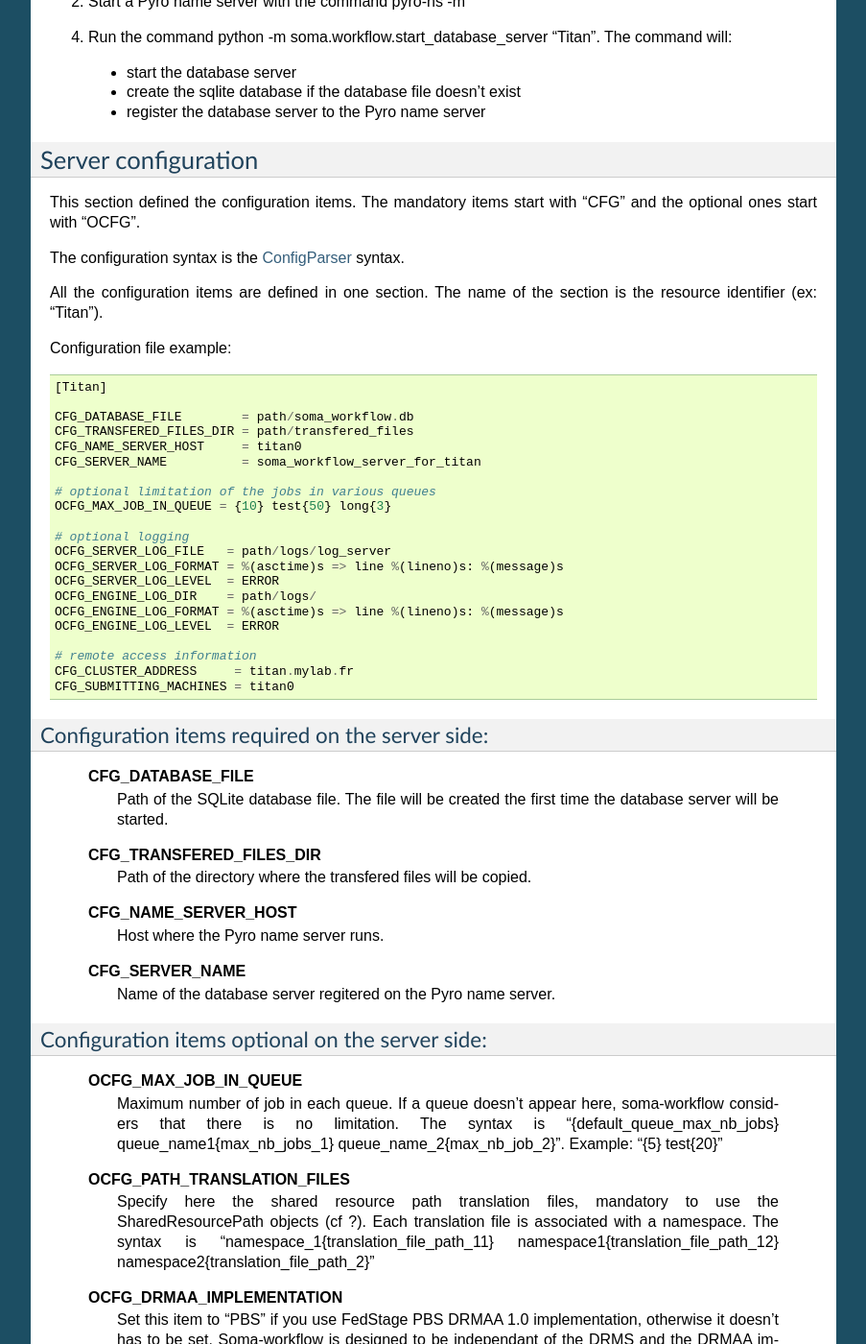
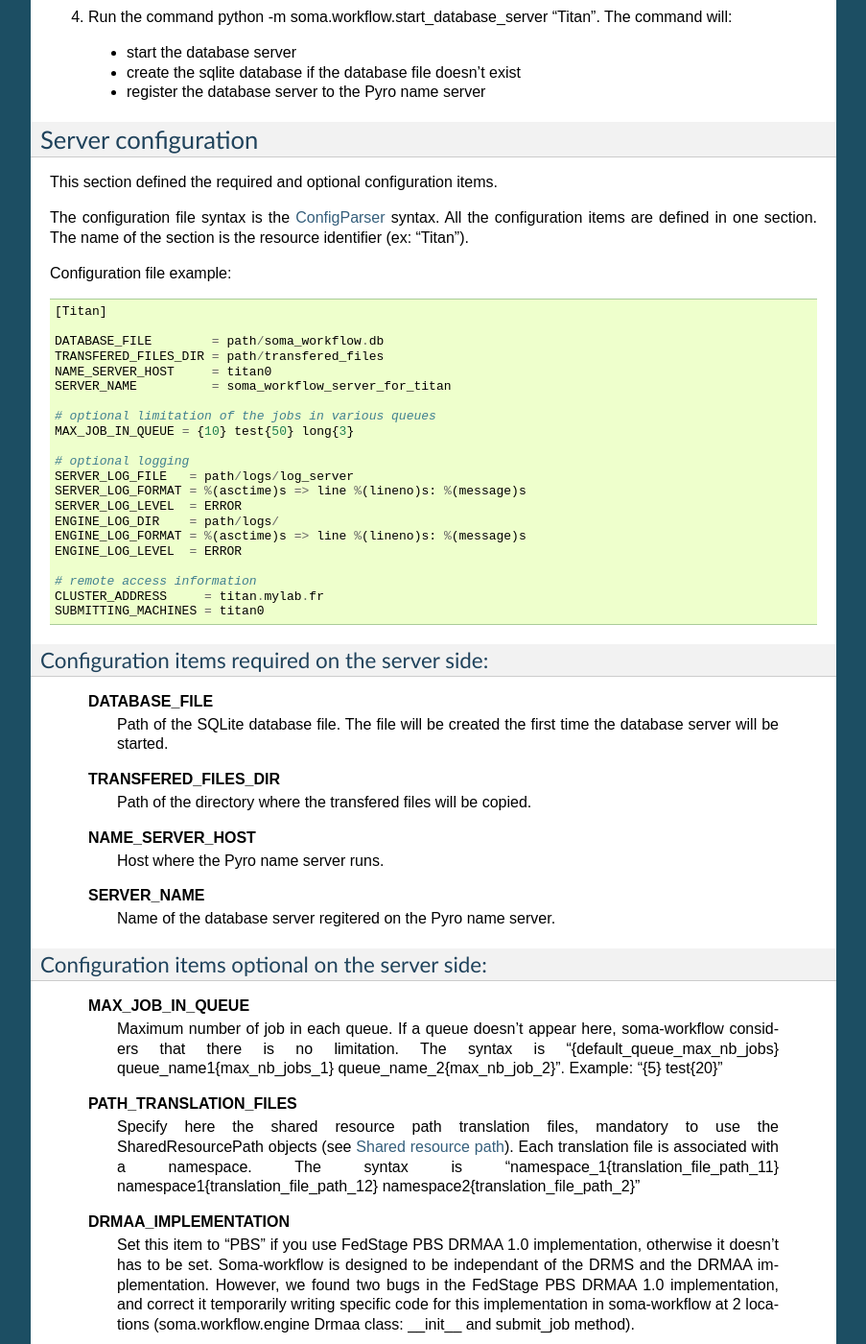
Before and after one commit to populse/soma-workflow, a Sphinx documentation site: the page built from doc/source/server_install_config.txt, in a window 1280 px wide and 1400 px high, scrolled down 893 px. Shown: the whole window at 96% size, without its empty margins (198-1101 px from the left). Built offline with Sphinx 7.4.7, drawn with Linux system fonts in a browser that asks for light colours; some of the changed text lies outside the part shown.

Commit message:
doc: wip

```diff
--- a/doc/source/concepts.txt
+++ b/doc/source/concepts.txt
@@ -34,5 +34,8 @@
 ==============
 
 
+
+.. _shared-resource-path-concept:
+
 Shared resource path
 ====================
--- a/doc/source/server_install_config.txt
+++ b/doc/source/server_install_config.txt
@@ -40,7 +40,7 @@
   LSF 7.0              FedStage LSF DRMAA 1.0.3**
   ===================  ==========================
 
-\* set soma-workflow OCFG_DRMAA_IMPLEMENTATION configuration item to 'PBS' when
+\* set soma-workflow DRMAA_IMPLEMENTATION configuration item to 'PBS' when
 using this implementation
 
 \** full testing in progress
@@ -69,89 +69,52 @@
 Server configuration
 ====================
 
-This section defined the configuration items. The mandatory items start with
-"CFG" and the optional ones start with "OCFG".
+This section defined the required and optional configuration items.
 
-The configuration syntax is the `ConfigParser <http://docs.python.org/library/configparser.html>`_  syntax.
-
-All the configuration items are defined in one section. The name of
+The configuration file syntax is the `ConfigParser <http://docs.python.org/library/configparser.html>`_  syntax. All the configuration items are defined in one section. The name of
 the section is the resource identifier (ex: "Titan").
 
-..
-  import ConfigParser
-  from soma.workflow.constants import *
-
-  cfg = ConfigParser.ConfigParser()
-
-  cr = "Titan"
-  cfg.add_section(cr)
-
-  cfg.set(cr, CFG_DATABASE_FILE,        "path/soma_workflow.db")
-  cfg.set(cr, CFG_TRANSFERED_FILES_DIR, "path/transfered_files")
-  cfg.set(cr, CFG_NAME_SERVER_HOST,     "titan0")
-  cfg.set(cr, CFG_SERVER_NAME,          "soma_workflow_server_for_titan")
-
-  # optional limitation of the jobs in various queues
-  cfg.set(cr, OCFG_MAX_JOB_IN_QUEUE,    "{10} test{50} long{3}")
-
-  # optional logging
-  cfg.set(cr, OCFG_SERVER_LOG_FILE,     "path/logs/log_server")
-  cfg.set(cr, OCFG_SERVER_LOG_FORMAT,   "%(asctime)s => line %(lineno)s: %(message)s")
-  cfg.set(cr, OCFG_SERVER_LOG_LEVEL,    'ERROR')
-  cfg.set(cr, OCFG_ENGINE_LOG_DIR,     "path/logs/")
-  cfg.set(cr, OCFG_ENGINE_LOG_FORMAT,   "%(asctime)s => line %(lineno)s: %(message)s")
-  cfg.set(cr, OCFG_ENGINE_LOG_LEVEL,    'ERROR')
-
-  # remote access information
-  cfg.set(s, CFG_SUBMITTING_MACHINES,   'titan0')
-  cfg.set(s, CFG_CLUSTER_ADDRESS,       'titan.mylab.fr')
-
-  f = open('soma_workflow.cfg', 'wb')
-  soma_wf_cfg.write(f)
-  f.close()
 
 Configuration file example: ::
 
   [Titan]
 
-  CFG_DATABASE_FILE        = path/soma_workflow.db
-  CFG_TRANSFERED_FILES_DIR = path/transfered_files
-  CFG_NAME_SERVER_HOST     = titan0
-  CFG_SERVER_NAME          = soma_workflow_server_for_titan
+  DATABASE_FILE        = path/soma_workflow.db
+  TRANSFERED_FILES_DIR = path/transfered_files
+  NAME_SERVER_HOST     = titan0
+  SERVER_NAME          = soma_workflow_server_for_titan
 
   # optional limitation of the jobs in various queues
-  OCFG_MAX_JOB_IN_QUEUE = {10} test{50} long{3}
+  MAX_JOB_IN_QUEUE = {10} test{50} long{3}
 
   # optional logging
-  OCFG_SERVER_LOG_FILE   = path/logs/log_server
-  OCFG_SERVER_LOG_FORMAT = %(asctime)s => line %(lineno)s: %(message)s
-  OCFG_SERVER_LOG_LEVEL  = ERROR
-  OCFG_ENGINE_LOG_DIR    = path/logs/
-  OCFG_ENGINE_LOG_FORMAT = %(asctime)s => line %(lineno)s: %(message)s
-  OCFG_ENGINE_LOG_LEVEL  = ERROR
+  SERVER_LOG_FILE   = path/logs/log_server
+  SERVER_LOG_FORMAT = %(asctime)s => line %(lineno)s: %(message)s
+  SERVER_LOG_LEVEL  = ERROR
+  ENGINE_LOG_DIR    = path/logs/
+  ENGINE_LOG_FORMAT = %(asctime)s => line %(lineno)s: %(message)s
+  ENGINE_LOG_LEVEL  = ERROR
 
   # remote access information
-  CFG_CLUSTER_ADDRESS     = titan.mylab.fr
-  CFG_SUBMITTING_MACHINES = titan0
-
-
+  CLUSTER_ADDRESS     = titan.mylab.fr
+  SUBMITTING_MACHINES = titan0
 
 
 
 Configuration items required on the server side:
 ------------------------------------------------
 
-  **CFG_DATABASE_FILE**
+  **DATABASE_FILE**
     Path of the SQLite database file. The file will be created the first time
     the database server will be started.
 
-  **CFG_TRANSFERED_FILES_DIR**
+  **TRANSFERED_FILES_DIR**
     Path of the directory where the transfered files will be copied.
 
-  **CFG_NAME_SERVER_HOST**
+  **NAME_SERVER_HOST**
     Host where the Pyro name server runs.
 
-  **CFG_SERVER_NAME**
+  **SERVER_NAME**
     Name of the database server regitered on the Pyro name server.
 
 
@@ -159,19 +122,19 @@
 Configuration items optional on the server side:
 ------------------------------------------------
 
-  **OCFG_MAX_JOB_IN_QUEUE**
+  **MAX_JOB_IN_QUEUE**
     Maximum number of job in each queue. If a queue doesn't appear here,
     soma-workflow considers that there is no limitation.
     The syntax is "{default_queue_max_nb_jobs} queue_name1{max_nb_jobs_1} queue_name_2{max_nb_job_2}". Example: "{5} test{20}"
 
-  **OCFG_PATH_TRANSLATION_FILES**
+  **PATH_TRANSLATION_FILES**
     Specify here the shared resource path translation files, mandatory to use
-    the SharedResourcePath objects (cf ?). Each translation file is associated
+    the SharedResourcePath objects (see :ref:`shared-resource-path-concept`). Each translation file is associated
     with a namespace.
     The syntax is "namespace_1{translation_file_path_11}
     namespace1{translation_file_path_12} namespace2{translation_file_path_2}"
 
-  **OCFG_DRMAA_IMPLEMENTATION**
+  **DRMAA_IMPLEMENTATION**
     Set this item to "PBS" if you use FedStage PBS DRMAA 1.0 implementation,
     otherwise it doesn't has to be set.
     Soma-workflow is designed to be independant of the DRMS and the DRMAA
@@ -182,24 +145,24 @@
 
 Logging configuration:
 
-  **OCFG_SERVER_LOG_FILE**
+  **SERVER_LOG_FILE**
     Server log file path.
 
-  **OCFG_SERVER_LOG_LEVEL**
+  **SERVER_LOG_LEVEL**
     Server logging level as defined in the `logging
     <http://docs.python.org/library/logging.html>`_ module.
 
-  **OCFG_SERVER_LOG_FORMAT**
+  **SERVER_LOG_FORMAT**
     Server logging format as defined in the `logging <http://docs.python.org/library/logging.html>`_ module.
 
-  **OCFG_ENGINE_LOG_DIR**
+  **ENGINE_LOG_DIR**
     Directory path where to store Workflow Engine log files.
 
-  **OCFG_ENGINE_LOG_LEVEL**
+  **ENGINE_LOG_LEVEL**
     Workflow Engine logging level as defined in the `logging
     <http://docs.python.org/library/logging.html>`_ module.
 
-  **OCFG_ENGINE_LOG_FORMAT**
+  **ENGINE_LOG_FORMAT**
     Workflow Engine logging level as defined in the `logging
     <http://docs.python.org/library/logging.html>`_ module.
 
@@ -234,11 +197,11 @@
 Configuration items required on the client side:
 ------------------------------------------------
 
-  **CFG_CLUSTER_ADDRESS**
+  **CLUSTER_ADDRESS**
     Address of the host computing resource host to log on.
     Address of the host which has to be used to access the cluster remotely.
 
-  **CFG_SUBMITTING_MACHINES**
+  **SUBMITTING_MACHINES**
     Address of the submitting hosts, that is the hosts from which the jobs
     are supposed to be submitted. In most of the cases, there is only one
     submitting host. The addresses are local on the cluster.
@@ -248,6 +211,6 @@
 Configuration items optional on the client side:
 ------------------------------------------------
 
-  **OCFG_QUEUES**
+  **QUEUES**
     List of the avalaible queues. This item is only used in the GUI to make
     easier the selection of the queue when submitting a workflow.
```
Also changed, not shown: doc/source/client_install_config.txt (+8 -8 lines).
